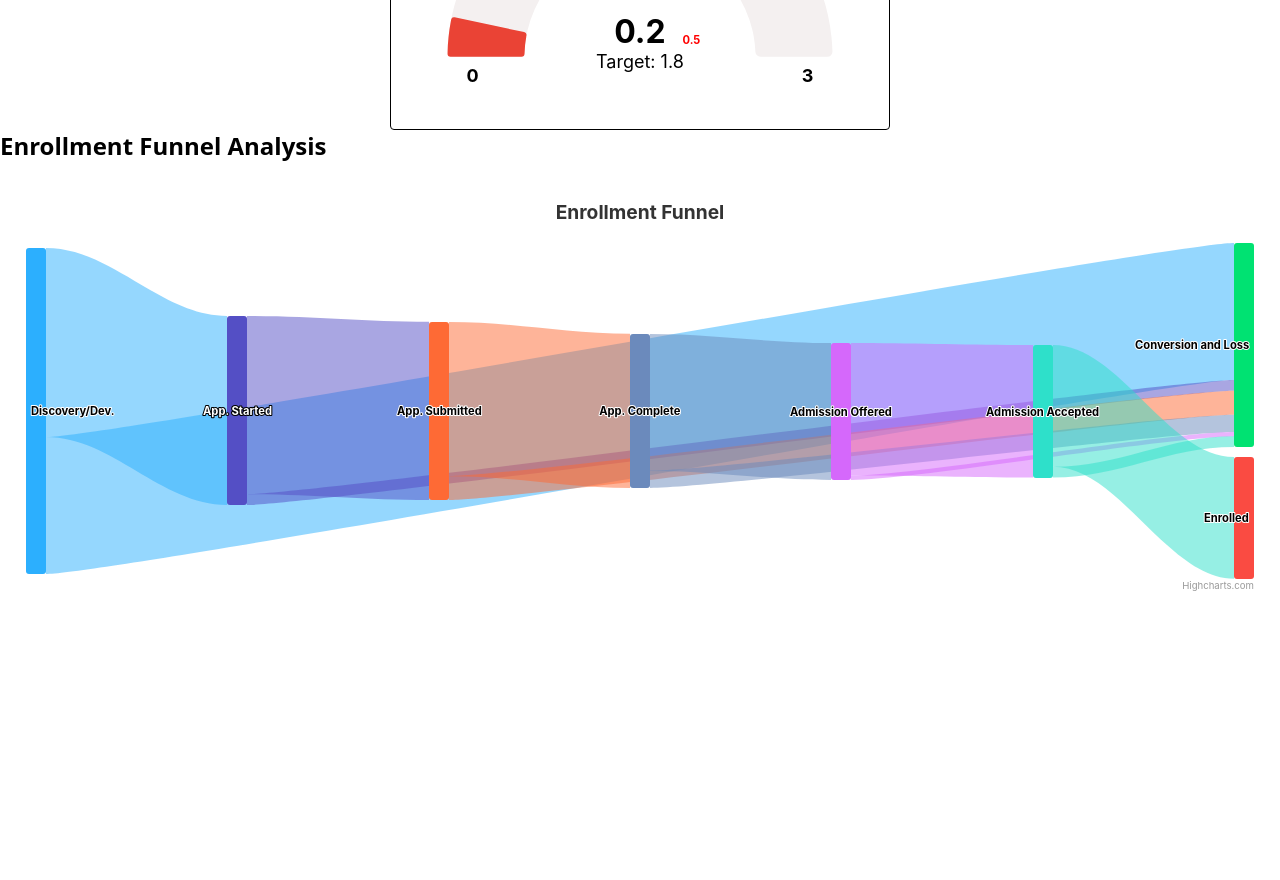
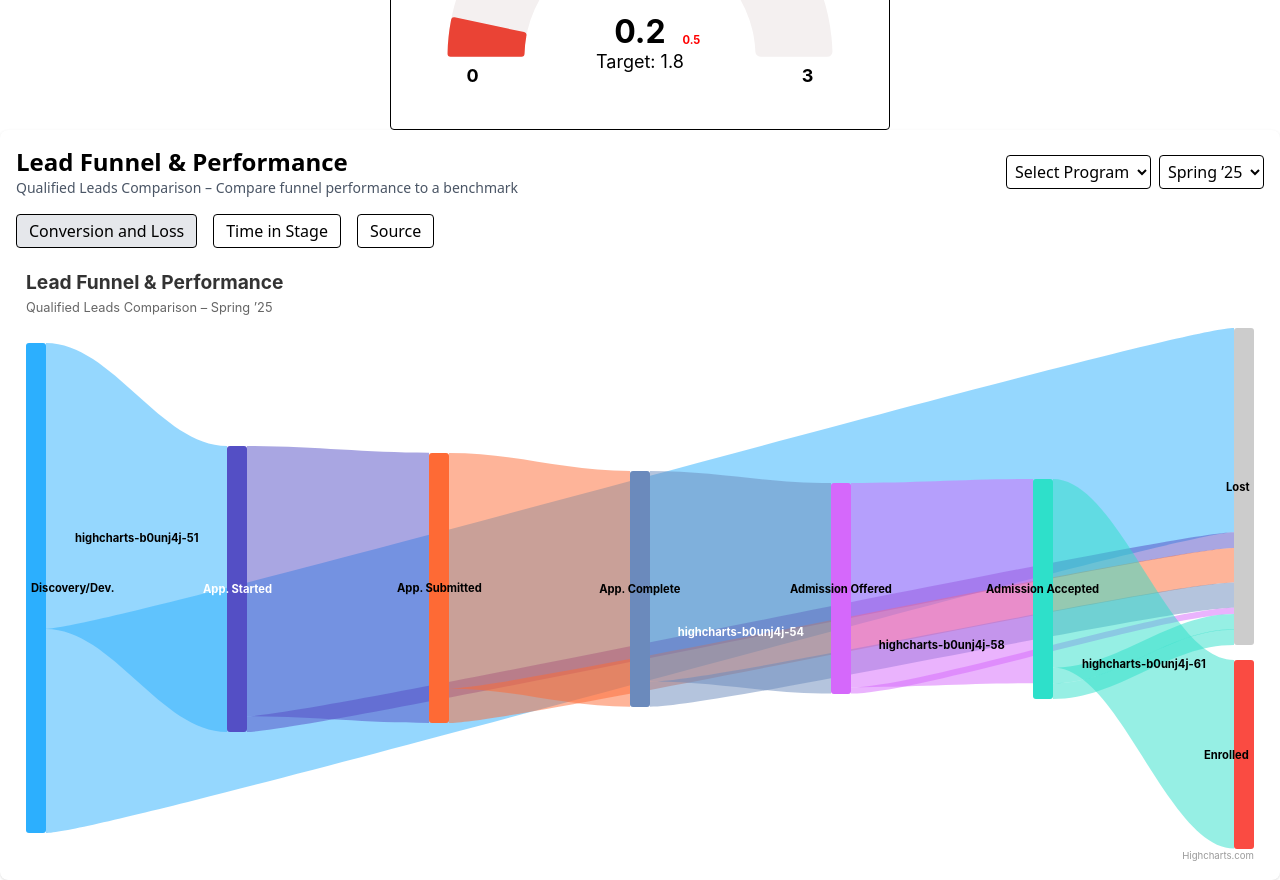
Before and after one commit to Demilade01/2charts_lead, a React (Vite) app: page / in a window 1280 px wide. Shown: the part 980-1860 px from the top of the page. Before the commit the page ends 1758 px from the top, so only its background shows below. Built offline with nearby package versions, Linux system fonts and the light colour scheme.

Commit message:
add improved charts

```diff
--- a/src/modules/enrollment-funnel/EnrollmentFunnel.tsx
+++ b/src/modules/enrollment-funnel/EnrollmentFunnel.tsx
@@ -1,70 +1,143 @@
-import React from 'react';
+import React, { useState, useEffect } from 'react';
 import Highcharts from 'highcharts';
 import HighchartsReact from 'highcharts-react-official';
 import sankey from 'highcharts/modules/sankey';
 
-// Initialize the Sankey module4
+// Initialize the Sankey module
 if (typeof Highcharts === 'function') {
   sankey(Highcharts);
 }
 
-interface EnrollmentData {
+interface ProcessedEnrollmentData {
   from: string;
   to: string;
   weight: number;
-  percentage?: number;
+  percentage?: string;
 }
 
-interface EnrollmentFunnelProps {
-  data: EnrollmentData[];
-}
+const EnrollmentFunnel: React.FC = () => {
+  const [data, setData] = useState<ProcessedEnrollmentData[]>([]);
 
-const EnrollmentFunnel: React.FC<EnrollmentFunnelProps> = ({ data }) => {
-  const nodes = [
-    { id: 'Discovery/Dev.', name: 'Discovery/Dev.' },
-    { id: 'App. Started', name: 'App. Started' },
-    { id: 'App. Submitted', name: 'App. Submitted' },
-    { id: 'App. Complete', name: 'App. Complete' },
-    { id: 'Admission Offered', name: 'Admission Offered' },
-    { id: 'Admission Accepted', name: 'Admission Accepted' },
-    { id: 'Enrolled', name: 'Enrolled' },
-    { id: 'Conversion and Loss', name: 'Conversion and Loss' },
+  const mockStages = [
+    { stage: 'Discovery/Dev.', leads: 156, conversionRate: '58.3%' },
+    { stage: 'App. Started', leads: 91, conversionRate: '94.5%' },
+    { stage: 'App. Submitted', leads: 86, conversionRate: '87.2%' },
+    { stage: 'App. Complete', leads: 75, conversionRate: '89.3%' },
+    { stage: 'Admission Offered', leads: 67, conversionRate: '97%' },
+    { stage: 'Admission Accepted', leads: 65, conversionRate: '92.3%' },
+    { stage: 'Enrolled', leads: 60 }
   ];
 
+  useEffect(() => {
+    const processed: ProcessedEnrollmentData[] = [];
+
+    for (let i = 0; i < mockStages.length - 1; i++) {
+      const current = mockStages[i];
+      const next = mockStages[i + 1];
+
+      processed.push({
+        from: current.stage,
+        to: next.stage,
+        weight: next.leads,
+        percentage: current.conversionRate
+      });
+
+      const loss = current.leads - next.leads;
+      if (loss > 0) {
+        processed.push({
+          from: current.stage,
+          to: 'Lost',
+          weight: loss
+        });
+      }
+    }
+
+    // Last stage loss (Admission Accepted to Enrolled)
+    const last = mockStages[mockStages.length - 2];
+    const final = mockStages[mockStages.length - 1];
+    const lastLoss = last.leads - final.leads;
+    if (lastLoss > 0) {
+      processed.push({
+        from: last.stage,
+        to: 'Lost',
+        weight: lastLoss
+      });
+    }
+
+    setData(processed);
+  }, []);
+
   const options: Highcharts.Options = {
-    title: { text: 'Enrollment Funnel' },
-    accessibility: { enabled: false },
+    chart: {
+      type: 'sankey',
+      height: '600px'
+    },
+    title: {
+      text: 'Lead Funnel & Performance',
+      align: 'left'
+    },
+    subtitle: {
+      text: 'Qualified Leads Comparison – Spring ’25'
+    },
+    tooltip: {
+      pointFormatter: function () {
+        const p = this as any;
+        if (p.to === 'Lost') {
+          return `<b>Loss</b><br/>${p.weight} leads lost`;
+        }
+        return `<b>${p.from} → ${p.to}</b><br/>${p.weight} leads${p.percentage ? ` (${p.percentage})` : ''}`;
+      }
+    },
     series: [{
       type: 'sankey',
+      name: 'Lead Funnel',
       keys: ['from', 'to', 'weight', 'percentage'],
-      nodes: nodes,
-      data: data.map(link => [link.from, link.to, link.weight, link.percentage ?? 0]),
-      tooltip: {
-        headerFormat: '',
-        nodeFormatter: function() {
-          const totalWeight = data
-            .filter(link => link.to === this.name)
-            .reduce((sum, link) => sum + link.weight, 0);
-          return `<b>${this.name}</b><br>${totalWeight} leads have progressed to this stage`;
-        },
-        pointFormatter: function() {
-          if (this.percentage) {
-            return `${this.percentage}% of leads moved to next stage`;
-          }
-          return `${this.options.weight} leads lost`;
+      data: data,
+      nodes: [
+        { id: 'Discovery/Dev.' },
+        { id: 'App. Started' },
+        { id: 'App. Submitted' },
+        { id: 'App. Complete' },
+        { id: 'Admission Offered' },
+        { id: 'Admission Accepted' },
+        { id: 'Enrolled' },
+        { id: 'Lost', color: '#cccccc' }
+      ],
+      dataLabels: {
+        enabled: true,
+        format: '{point.name}',
+        style: {
+          fontWeight: 'bold',
+          textOutline: 'none'
         }
       },
       nodeWidth: 20,
-      showInLegend: false
+      nodePadding: 15
     }]
   };
 
   return (
-    <div className="w-full h-[600px] p-4">
-      <HighchartsReact
-        highcharts={Highcharts}
-        options={options}
-      />
+    <div className="w-full p-4 bg-white rounded-lg shadow">
+      <div className="flex justify-between items-center mb-4">
+        <div>
+          <h2 className="text-2xl font-bold">Lead Funnel & Performance</h2>
+          <p className="text-sm text-gray-600">Qualified Leads Comparison – Compare funnel performance to a benchmark</p>
+        </div>
+        <div className="flex gap-2">
+          <select className="border p-1 rounded">
+            <option>Select Program</option>
+          </select>
+          <select className="border p-1 rounded">
+            <option>Spring ’25</option>
+          </select>
+        </div>
+      </div>
+      <div className="mb-4 flex gap-4">
+        <button className="border px-3 py-1 rounded bg-gray-200">Conversion and Loss</button>
+        <button className="border px-3 py-1 rounded">Time in Stage</button>
+        <button className="border px-3 py-1 rounded">Source</button>
+      </div>
+      <HighchartsReact highcharts={Highcharts} options={options} />
     </div>
   );
 };
--- a/src/modules/enrollment-funnel/EnrollmentFunnelContainer.tsx
+++ b/src/modules/enrollment-funnel/EnrollmentFunnelContainer.tsx
@@ -1,71 +1,10 @@
-import React, { useState, useEffect } from 'react';
+import React from 'react';
 import EnrollmentFunnel from './EnrollmentFunnel';
 
-interface RawEnrollmentData {
-  stage: string;
-  leads: number;
-  nextStage: string;
-}
-
-interface ProcessedEnrollmentData {
-  from: string;
-  to: string;
-  weight: number;
-  percentage?: number;
-}
-
 const EnrollmentFunnelContainer: React.FC = () => {
-  const [processedData, setProcessedData] = useState<ProcessedEnrollmentData[]>([]);
-
-  const mockData: RawEnrollmentData[] = [
-    { stage: 'Discovery/Dev.', leads: 150, nextStage: 'App. Started' },
-    { stage: 'App. Started', leads: 87, nextStage: 'App. Submitted' },
-    { stage: 'App. Submitted', leads: 82, nextStage: 'App. Complete' },
-    { stage: 'App. Complete', leads: 71, nextStage: 'Admission Offered' },
-    { stage: 'Admission Offered', leads: 63, nextStage: 'Admission Accepted' },
-    { stage: 'Admission Accepted', leads: 61, nextStage: 'Enrolled' },
-    { stage: 'Enrolled', leads: 56, nextStage: '' },
-  ];
-
-  useEffect(() => {
-    const processData = (rawData: RawEnrollmentData[]): ProcessedEnrollmentData[] => {
-      const processed: ProcessedEnrollmentData[] = [];
-
-      rawData.forEach((item) => {
-        if (item.nextStage) {
-          const nextItem = rawData.find(d => d.stage === item.nextStage);
-          if (nextItem) {
-            const percentage = +((nextItem.leads / item.leads) * 100).toFixed(1);
-            processed.push({
-              from: item.stage,
-              to: item.nextStage,
-              weight: nextItem.leads,
-              percentage: percentage
-            });
-
-            // Calculate loss
-            const loss = item.leads - nextItem.leads;
-            if (loss > 0) {
-              processed.push({
-                from: item.stage,
-                to: 'Conversion and Loss',
-                weight: loss
-              });
-            }
-          }
-        }
-      });
-
-      return processed;
-    };
-
-    setProcessedData(processData(mockData));
-  }, []);
-
   return (
     <div className="w-full">
-      <h2 className="text-2xl font-bold mb-4">Enrollment Funnel Analysis</h2>
-      <EnrollmentFunnel data={processedData} />
+      <EnrollmentFunnel />
     </div>
   );
 };
--- a/src/types.ts
+++ b/src/types.ts
@@ -1,7 +1,7 @@
-export interface RawEnrollmentData {
-  stage: string;
-  leads: number;
-  nextStage: string;
+export interface FunnelStage {
+  name: string;
+  value: number;
+  conversionRate?: number; // as float (e.g. 0.583)
 }
 
 export interface ProcessedEnrollmentData {
@@ -14,3 +14,31 @@ export interface ProcessedEnrollmentData {
 export interface EnrollmentFunnelProps {
   data: ProcessedEnrollmentData[];
 }
+
+export interface LeadFunnelData {
+  title: string;
+  description: string;
+  stages: FunnelStage[];
+  benchmarks?: {
+    local: number;
+    implied: number;
+  };
+}
+
+export const leadFunnelData: LeadFunnelData = {
+  title: "Lead Funnel & Performance",
+  description: "Qualified Leads Comparison - Compare funnel performance to a benchmark.",
+  stages: [
+    { name: "Discovery/Dev.", value: 156, conversionRate: 0.583 },
+    { name: "App. Started", value: 91, conversionRate: 0.945 },
+    { name: "App. Submitted", value: 86, conversionRate: 0.872 },
+    { name: "App. Complete", value: 75, conversionRate: 0.893 },
+    { name: "Admission Offered", value: 67, conversionRate: 0.97 },
+    { name: "Admission Accepted", value: 65, conversionRate: 0.923 },
+    { name: "Enrolled", value: 60 }
+  ],
+  benchmarks: {
+    local: 94,
+    implied: 60
+  }
+};
```
